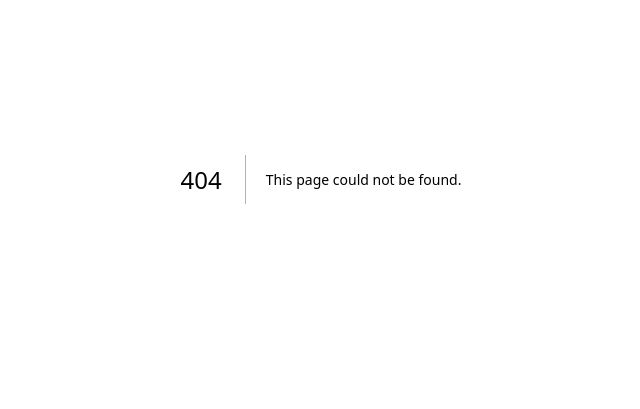
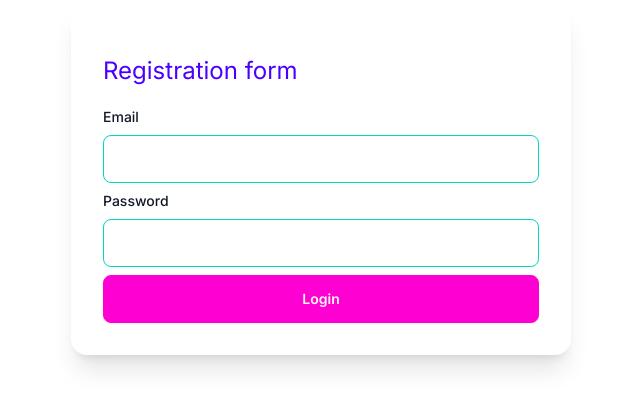
Before and after one commit to mallick-portfolio/random-api-frontend, a Next.js app: page /account/login in a window 1280 px wide. Before the commit this address had no page. Shown: the part 221-630 px from the top of the page, without its empty margins (319-959 px from the left). Built offline with nearby package versions, Linux system fonts and the light colour scheme.

Commit message:
added login functionality

```diff
--- a/next.config.js
+++ b/next.config.js
@@ -1,4 +1,4 @@
 /** @type {import('next').NextConfig} */
-const nextConfig = {}
+const nextConfig = {};
 
-module.exports = nextConfig
+module.exports = nextConfig;
--- a/package.json
+++ b/package.json
@@ -11,9 +11,11 @@
   "dependencies": {
     "axios": "^1.6.3",
     "formik": "^2.4.5",
+    "js-cookie": "^3.0.5",
     "next": "14.0.4",
     "react": "^18",
     "react-dom": "^18",
+    "react-toastify": "^9.1.3",
     "yup": "^1.3.3"
   },
   "devDependencies": {
--- /dev/null
+++ b/src/app/account/login/page.js
@@ -0,0 +1,103 @@
+"use client";
+import React from "react";
+import { useFormik } from "formik";
+import * as Yup from "yup";
+import axios from "axios";
+import { toast } from "react-toastify";
+import { useRouter } from "next/navigation";
+import Cookies from "js-cookie";
+
+const Login = () => {
+  const router = useRouter();
+  const initialValues = {
+    email: "",
+    password: "",
+  };
+  const validationSchema = Yup.object().shape({
+    email: Yup.string().email().required("Email is required"),
+
+    password: Yup.string().required("Password is required"),
+  });
+  const onSubmit = async (values, { reset }) => {
+    console.log(values);
+    const { data } = await axios.post(
+      `${process.env.NEXT_PUBLIC_API_URL}/account/login/`,
+      values
+    );
+    if (data?.success) {
+      toast.success(data?.message, {
+        autoClose: 2000,
+        position: "bottom-right",
+      });
+      Cookies.set("auth_token", data?.token?.access);
+    } else {
+      toast.error(data?.message, {
+        autoClose: 2000,
+        position: "bottom-right",
+      });
+    }
+  };
+
+  const formik = useFormik({ initialValues, onSubmit, validationSchema });
+  const { errors, values, touched, handleSubmit, handleChange } = formik;
+
+  return (
+    <div className="flex justify-center items-center h-screen">
+      <form
+        onSubmit={handleSubmit}
+        className="card w-[500px] bg-base-100 shadow-xl p-8"
+      >
+        <h1 className="text-2xl my-5 text-primary">Registration form</h1>
+        <div className="">
+          <div className="mb-2">
+            <label className="block mb-2 text-sm font-medium text-gray-900 dark:text-white">
+              Email
+            </label>
+            <input
+              name="email"
+              onChange={handleChange}
+              value={values.email}
+              type="email"
+              className={`${
+                errors.email && touched.email ? "input-error" : "input-accent"
+              } input input-bordered w-full `}
+            />
+            {errors.email && touched.email && (
+              <p className="mt-2 text-sm text-red-600 dark:text-red-500">
+                <span className="font-medium">{errors.email}</span>
+              </p>
+            )}
+          </div>
+
+          <div className="mb-2">
+            <label className="block mb-2 text-sm font-medium text-gray-900 dark:text-white">
+              Password
+            </label>
+            <input
+              name="password"
+              onChange={handleChange}
+              value={values.password}
+              type="password"
+              className={`${
+                errors.password && touched.password
+                  ? "input-error"
+                  : "input-accent"
+              } input input-bordered w-full `}
+            />
+            {errors.password && touched.password && (
+              <p className="mt-2 text-sm text-red-600 dark:text-red-500">
+                <span className="font-medium">{errors.password}</span>
+              </p>
+            )}
+          </div>
+        </div>
+
+        <button type="submit" className="btn  btn-secondary">
+          Login
+        </button>
+      </form>
+    </div>
+  );
+};
+
+export default Login;
--- a/src/app/account/register/page.js
+++ b/src/app/account/register/page.js
@@ -2,8 +2,12 @@
 import React from "react";
 import { useFormik } from "formik";
 import * as Yup from "yup";
+import axios from "axios";
+import { toast } from "react-toastify";
+import { useRouter } from "next/navigation";
 
 const Register = () => {
+  const router = useRouter();
   const initialValues = {
     first_name: "",
     last_name: "",
@@ -12,7 +16,7 @@ const Register = () => {
     password: "",
     password2: "",
     phone: "",
-    gender: "",
+    gender: "male",
   };
   const validationSchema = Yup.object().shape({
     first_name: Yup.string()
@@ -31,18 +35,42 @@ const Register = () => {
       .required("Password is required")
       .min(6, "Password is too short - should be 6 chars minimum"),
     password2: Yup.string()
-      .required("Confirm password is required")
+      .oneOf(
+        [Yup.ref("password"), null],
+        "Confirm password not match with password"
+      )
       .min(6, "Confirm password is too short - should be 6 chars minimum"),
   });
-  const onSubmit = (values, { reset }) => {
+  const onSubmit = async (values, { reset }) => {
     console.log(values);
+    const { data } = await axios.post(
+      `${process.env.NEXT_PUBLIC_API_URL}/account/register/`,
+      values
+    );
+    if (data?.success) {
+      toast.success(data?.message, {
+        autoClose: 2000,
+        position: "bottom-right",
+      });
+      router.push("/account/login");
+    } else {
+      toast.error(data?.message, {
+        autoClose: 2000,
+        position: "bottom-right",
+      });
+    }
   };
 
   const formik = useFormik({ initialValues, onSubmit, validationSchema });
   const { errors, values, touched, handleSubmit, handleChange } = formik;
+
   return (
     <div className="flex justify-center items-center h-screen">
-      <form onSubmit={handleSubmit} className="">
+      <form
+        onSubmit={handleSubmit}
+        className="card w-[500px] bg-base-100 shadow-xl p-8"
+      >
+        <h1 className="text-2xl my-5 text-primary">Registration form</h1>
         <div className="grid grid-cols-2 gap-x-4 col-md-6">
           <div className="mb-2 max-w-[280px]">
             <label className="block mb-2 text-sm font-medium text-gray-900 dark:text-white">
@@ -201,7 +229,6 @@ const Register = () => {
                   : "input-accent"
               } input input-bordered w-full max-w-xs`}
             >
-              <option>Select gender</option>
               <option value="male">Male</option>
               <option value="female">Female</option>
               <option value="other">Other</option>
@@ -215,11 +242,8 @@ const Register = () => {
           </div>
         </div>
 
-        <button
-          type="submit"
-          className="text-white bg-blue-700 hover:bg-blue-800 focus:ring-4 focus:outline-none focus:ring-blue-300 font-medium rounded-lg text-sm px-5 py-2.5 text-center dark:bg-blue-600 dark:hover:bg-blue-700 dark:focus:ring-blue-800"
-        >
-          Register new account
+        <button type="submit" className="btn btn-secondary">
+          Register
         </button>
       </form>
     </div>
--- /dev/null
+++ b/src/app/components/shared/Toast.js
@@ -0,0 +1,16 @@
+import React from "react";
+
+const Toast = () => {
+  return (
+    <div className="toast toast-end">
+      <div className="alert alert-info">
+        <span>New mail arrived.</span>
+      </div>
+      <div className="alert alert-success">
+        <span>Message sent successfully.</span>
+      </div>
+    </div>
+  );
+};
+
+export default Toast;
--- a/src/app/layout.js
+++ b/src/app/layout.js
@@ -1,17 +1,21 @@
-import { Inter } from 'next/font/google'
-import './globals.css'
-
-const inter = Inter({ subsets: ['latin'] })
+import { Inter } from "next/font/google";
+import "./globals.css";
+import "react-toastify/dist/ReactToastify.css";
+import { ToastContainer } from "react-toastify";
+const inter = Inter({ subsets: ["latin"] });
 
 export const metadata = {
-  title: 'Create Next App',
-  description: 'Generated by create next app',
-}
+  title: "Create Next App",
+  description: "Generated by create next app",
+};
 
 export default function RootLayout({ children }) {
   return (
     <html lang="en">
-      <body className={inter.className}>{children}</body>
+      <body className={inter.className}>
+        {children}
+        <ToastContainer />
+      </body>
     </html>
-  )
+  );
 }
--- /dev/null
+++ b/src/config.js
@@ -0,0 +1,4 @@
+const config = {
+  API_DOMAIN: process.env.API_DOMAIN,
+};
+export default config;
```
Also changed, not shown: 1 other file (tests, documents, lock files or other folders).
